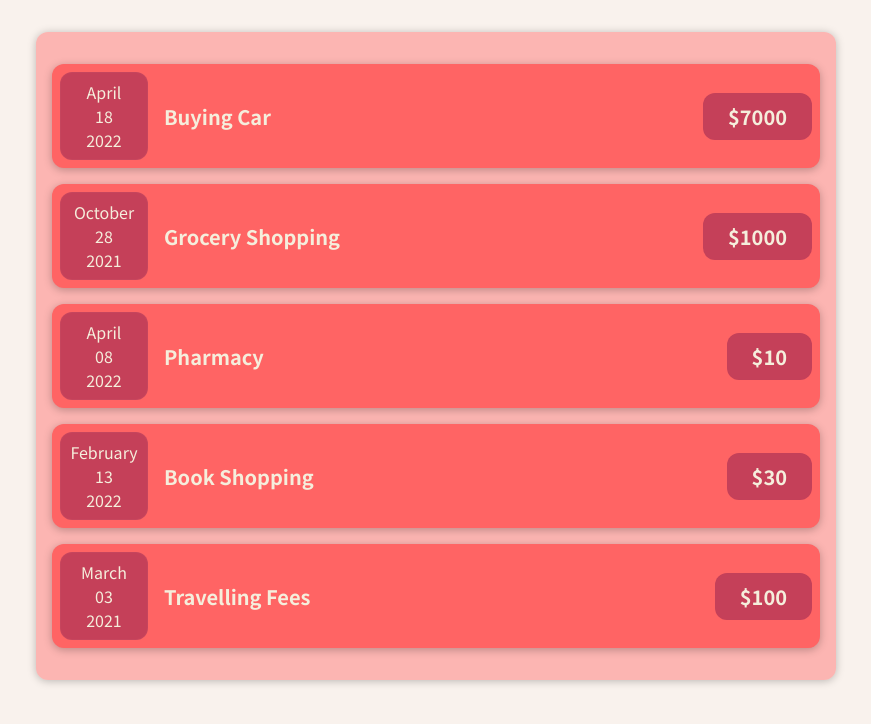
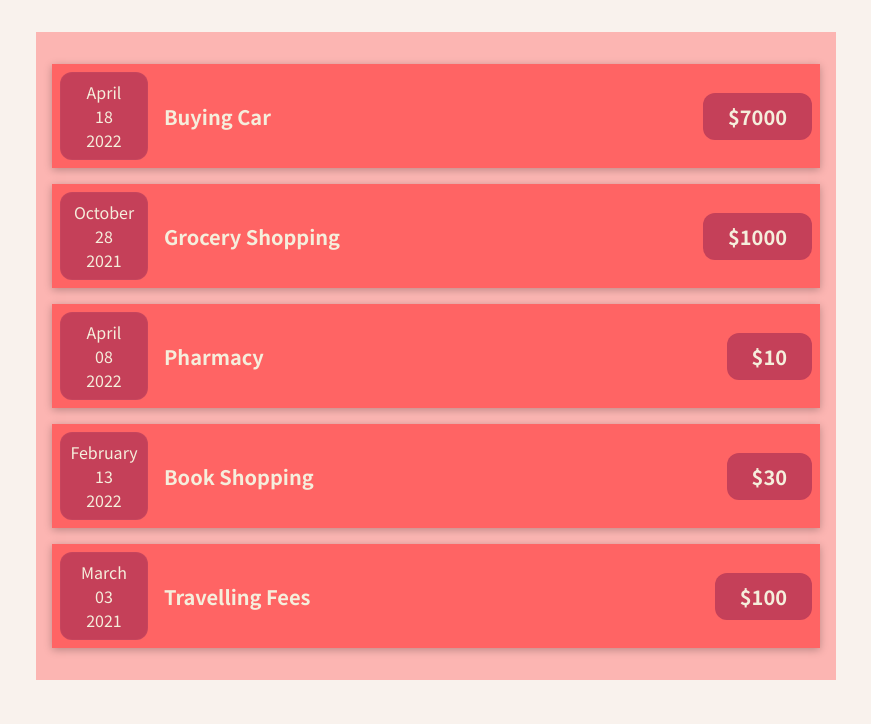
Before and after one commit to oztuzelosman/expense-tracker, a JavaScript app: page / in a window 1280 px wide. Shown: the top 724 px of the page, without its empty margins (204-1075 px from the left). Built offline with nearby package versions, Linux system fonts and the light colour scheme.

Commit message:
make some codes reusable with prop.children s1

```diff
--- /dev/null
+++ b/src/components/Card.css
@@ -0,0 +1,4 @@
+.card{
+    box-shadow: 0 2px 8px rgba(0, 0, 0, 0.25);
+    border-radius: 12px;
+}
--- /dev/null
+++ b/src/components/Card.js
@@ -0,0 +1,10 @@
+import "./Card.css"
+
+function Card(props) {
+  return
+  <div>
+
+  </div>;
+}
+
+export default Card;
--- a/src/components/ExpenseItem.css
+++ b/src/components/ExpenseItem.css
@@ -6,7 +6,7 @@
     box-shadow: 0 2px 8px rgba(0, 0, 0, 0.25);
     padding: 0.5rem;
     margin: 1rem 0;
-    border-radius: 12px;
+    /* border-radius: 12px; */
     background-color: #FF6464;
   }
 
--- a/src/components/ExpenseItem.js
+++ b/src/components/ExpenseItem.js
@@ -1,6 +1,7 @@
 
 import ExpenseDate from "./ExpenseDate";
 import "./ExpenseItem.css";
+import Card from "./Card";
 
 function ExpenseItem(props) {
   return (
--- a/src/components/Expenses.css
+++ b/src/components/Expenses.css
@@ -5,6 +5,6 @@
     margin: 2rem auto;
     width: 50rem;
     max-width: 95%;
-    border-radius: 12px;
-    box-shadow: 0 1px 8px rgba(0, 0, 0, 0.25);
+    /* border-radius: 12px; */
+   /*  box-shadow: 0 1px 8px rgba(0, 0, 0, 0.25); */
   }
--- a/src/components/Expenses.js
+++ b/src/components/Expenses.js
@@ -1,5 +1,6 @@
 import ExpenseItem from "./ExpenseItem";
 import "./Expenses.css";
+import Card from "./Card";
 
 function Expenses(props) {
   return (
```
